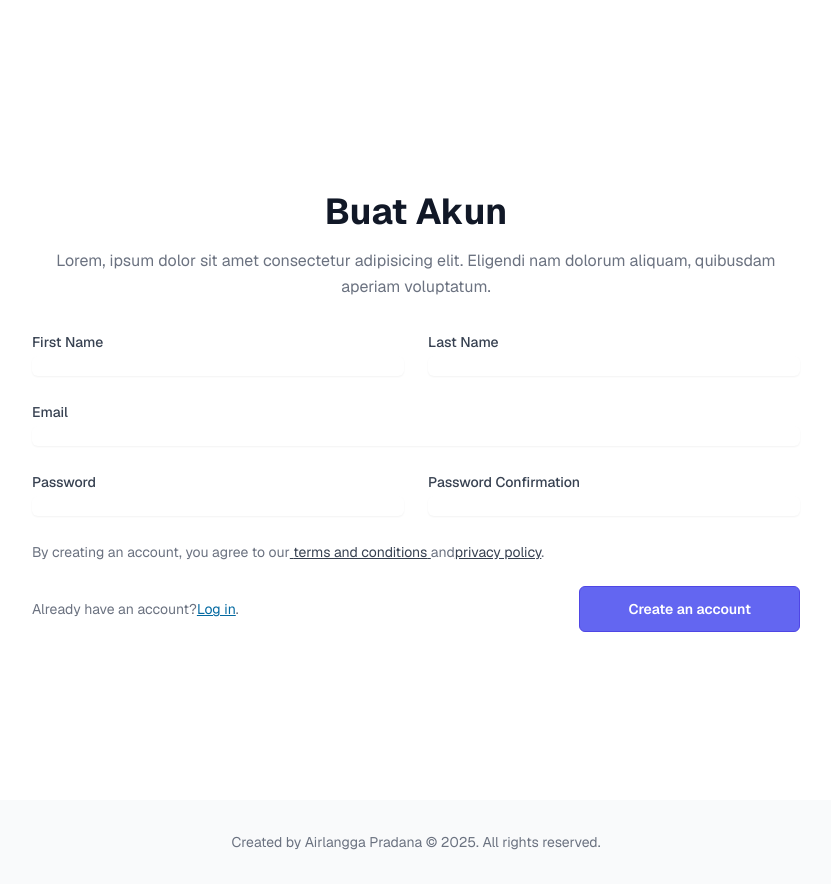
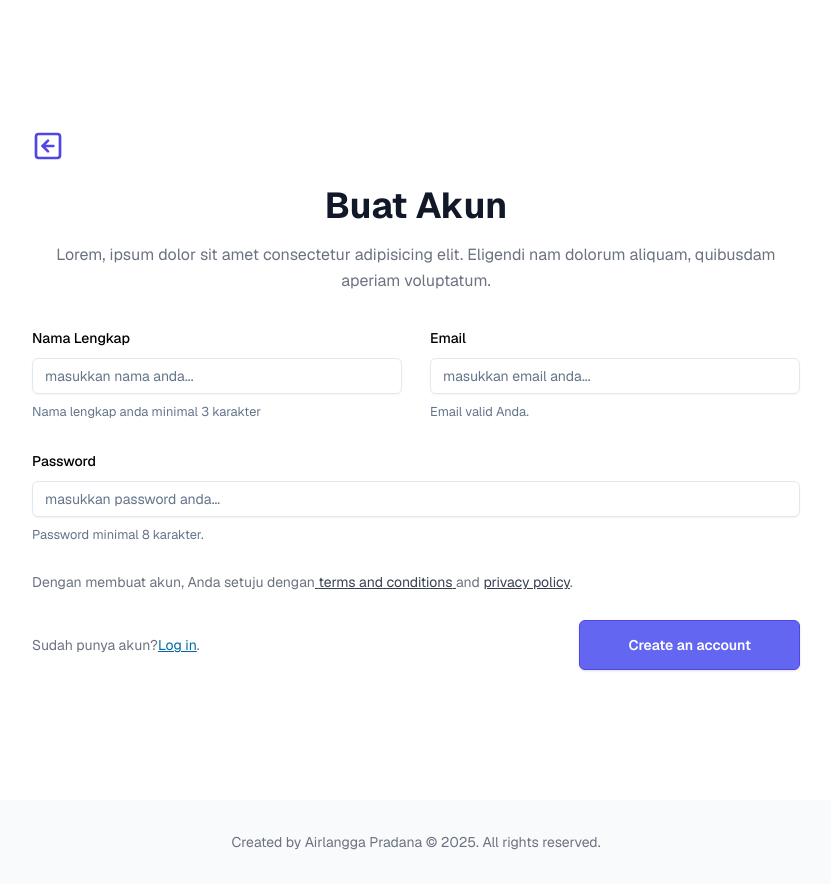
Before and after one commit to airlanggapradana/doc_ai, a Next.js app in the folder frontend/: page /register in a window 1280 px wide. Shown: the whole page, without its empty margins (224-1055 px from the left). Built offline with nearby package versions, Linux system fonts and the light colour scheme.

Commit message:
add Back component for navigation and include it in the registration page; update package.json to add axios dependency

```diff
--- a/frontend/package.json
+++ b/frontend/package.json
@@ -21,6 +21,7 @@
     "@radix-ui/react-slot": "^1.1.1",
     "@t3-oss/env-nextjs": "^0.10.1",
     "@tanstack/react-query": "^5.64.0",
+    "axios": "^1.7.9",
     "class-variance-authority": "^0.7.1",
     "clsx": "^2.1.1",
     "geist": "^1.3.0",
--- a/frontend/src/app/register/page.tsx
+++ b/frontend/src/app/register/page.tsx
@@ -1,4 +1,5 @@
 import Register from "@/components/auth/Register";
+import Back from "@/components/Back";
 import React from "react";
 
 export default function RegisterPage() {
@@ -7,6 +8,7 @@ export default function RegisterPage() {
       <div className="w-full">
         <div className="mx-auto max-w-screen-2xl">
           <div className="mx-auto max-w-3xl">
+            <Back />
             <h1 className="mt-6 text-center text-2xl font-bold text-gray-900 sm:text-3xl md:text-4xl">
               Buat Akun
             </h1>
--- /dev/null
+++ b/frontend/src/components/Back.tsx
@@ -0,0 +1,18 @@
+"use client";
+import React from "react";
+import { useRouter } from "next/navigation";
+import { SquareArrowLeft } from "lucide-react";
+
+const Back = () => {
+  const router = useRouter();
+  return (
+    <SquareArrowLeft
+      size={32}
+      color="#4f46e5"
+      onClick={() => router.back()}
+      className="hover:cursor-pointer"
+    />
+  );
+};
+
+export default Back;
--- a/frontend/src/components/auth/Register.tsx
+++ b/frontend/src/components/auth/Register.tsx
@@ -13,6 +13,7 @@ import {
   FormMessage,
 } from "@/components/ui/form";
 import { Input } from "@/components/ui/input";
+import { zodResolver } from "@hookform/resolvers/zod";
 
 const registerFormSchema = z.object({
   email: z.string().email("Invalid email"),
@@ -21,98 +22,94 @@ const registerFormSchema = z.object({
 });
 
 const Register = () => {
+  const form = useForm<z.infer<typeof registerFormSchema>>({
+    resolver: zodResolver(registerFormSchema),
+    defaultValues: {
+      email: "",
+      name: "",
+      password: "",
+    },
+  });
+
+  const onSubmit: SubmitHandler<z.infer<typeof registerFormSchema>> = async (
+    data,
+  ) => {
+    await new Promise((resolve) => setTimeout(resolve, 1000));
+    console.log(data);
+    form.reset();
+  };
+
   return (
-    <form action="#" className="mt-8 grid grid-cols-6 gap-6">
+    <Form {...form}>
+      <form
+        onSubmit={form.handleSubmit(onSubmit)}
+        className="mt-8 grid grid-cols-6 gap-7"
+      >
         <div className="col-span-6 sm:col-span-3">
-        <label
-          htmlFor="FirstName"
-          className="block text-sm font-medium text-gray-700"
-        >
-          First Name
-        </label>
-
-        <input
-          type="text"
-          id="FirstName"
-          name="first_name"
-          className="mt-1 w-full rounded-md border-gray-200 bg-white text-sm text-gray-700 shadow-sm"
+          <FormField
+            control={form.control}
+            name="name"
+            render={({ field }) => (
+              <FormItem>
+                <FormLabel>Nama Lengkap</FormLabel>
+                <FormControl>
+                  <Input placeholder="masukkan nama anda..." {...field} />
+                </FormControl>
+                <FormDescription>
+                  Nama lengkap anda minimal 3 karakter
+                </FormDescription>
+                <FormMessage />
+              </FormItem>
+            )}
           />
         </div>
 
         <div className="col-span-6 sm:col-span-3">
-        <label
-          htmlFor="LastName"
-          className="block text-sm font-medium text-gray-700"
-        >
-          Last Name
-        </label>
-
-        <input
-          type="text"
-          id="LastName"
-          name="last_name"
-          className="mt-1 w-full rounded-md border-gray-200 bg-white text-sm text-gray-700 shadow-sm"
+          <FormField
+            control={form.control}
+            name="email"
+            render={({ field }) => (
+              <FormItem>
+                <FormLabel>Email</FormLabel>
+                <FormControl>
+                  <Input placeholder="masukkan email anda..." {...field} />
+                </FormControl>
+                <FormDescription>Email valid Anda.</FormDescription>
+                <FormMessage />
+              </FormItem>
+            )}
           />
         </div>
 
         <div className="col-span-6">
-        <label
-          htmlFor="Email"
-          className="block text-sm font-medium text-gray-700"
-        >
-          {" "}
-          Email{" "}
-        </label>
-
-        <input
-          type="email"
-          id="Email"
-          name="email"
-          className="mt-1 w-full rounded-md border-gray-200 bg-white text-sm text-gray-700 shadow-sm"
+          <FormField
+            control={form.control}
+            name="password"
+            render={({ field }) => (
+              <FormItem>
+                <FormLabel>Password</FormLabel>
+                <FormControl>
+                  <Input
+                    type="password"
+                    placeholder="masukkan password anda..."
+                    {...field}
                   />
-      </div>
-
-      <div className="col-span-6 sm:col-span-3">
-        <label
-          htmlFor="Password"
-          className="block text-sm font-medium text-gray-700"
-        >
-          {" "}
-          Password{" "}
-        </label>
-
-        <input
-          type="password"
-          id="Password"
-          name="password"
-          className="mt-1 w-full rounded-md border-gray-200 bg-white text-sm text-gray-700 shadow-sm"
-        />
-      </div>
-
-      <div className="col-span-6 sm:col-span-3">
-        <label
-          htmlFor="PasswordConfirmation"
-          className="block text-sm font-medium text-gray-700"
-        >
-          Password Confirmation
-        </label>
-
-        <input
-          type="password"
-          id="PasswordConfirmation"
-          name="password_confirmation"
-          className="mt-1 w-full rounded-md border-gray-200 bg-white text-sm text-gray-700 shadow-sm"
+                </FormControl>
+                <FormDescription>Password minimal 8 karakter.</FormDescription>
+                <FormMessage />
+              </FormItem>
+            )}
           />
         </div>
 
         <div className="col-span-6">
           <p className="text-sm text-gray-500">
-          By creating an account, you agree to our
+            Dengan membuat akun, Anda setuju dengan
             <a href="#" className="text-gray-700 underline">
               {" "}
               terms and conditions{" "}
             </a>
-          and
+            and{" "}
             <a href="#" className="text-gray-700 underline">
               privacy policy
             </a>
@@ -122,17 +119,22 @@ const Register = () => {
 
         <div className="col-span-6 justify-between sm:flex sm:items-center sm:gap-4">
           <p className="mt-4 text-sm text-gray-500 sm:mt-0">
-          Already have an account?
+            Sudah punya akun?
             <a href="#" className="text-sky-700 underline">
               Log in
             </a>
             .
           </p>
-        <button className="inline-block shrink-0 rounded-md border border-indigo-600 bg-indigo-500 px-12 py-3 text-sm font-semibold text-white transition hover:bg-transparent hover:text-indigo-600 focus:outline-none focus:ring active:text-blue-500">
+          <Button
+            onClick={() => form.handleSubmit(onSubmit)}
+            disabled={form.formState.isSubmitting}
+            className="rounded-md border border-indigo-600 bg-indigo-500 px-12 py-6 text-sm font-semibold text-white transition hover:bg-transparent hover:text-indigo-600 focus:outline-none focus:ring active:text-blue-500"
+          >
             Create an account
-        </button>
+          </Button>
         </div>
       </form>
+    </Form>
   );
 };
 
```
Also changed, not shown: 1 other file (tests, documents, lock files or other folders). Lines whose indentation alone changed are shown as unchanged.
